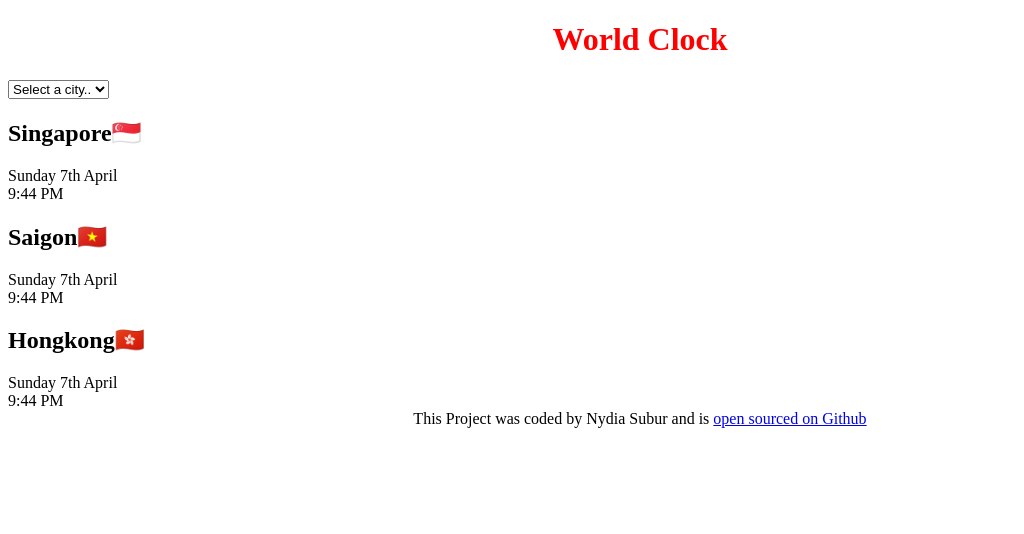
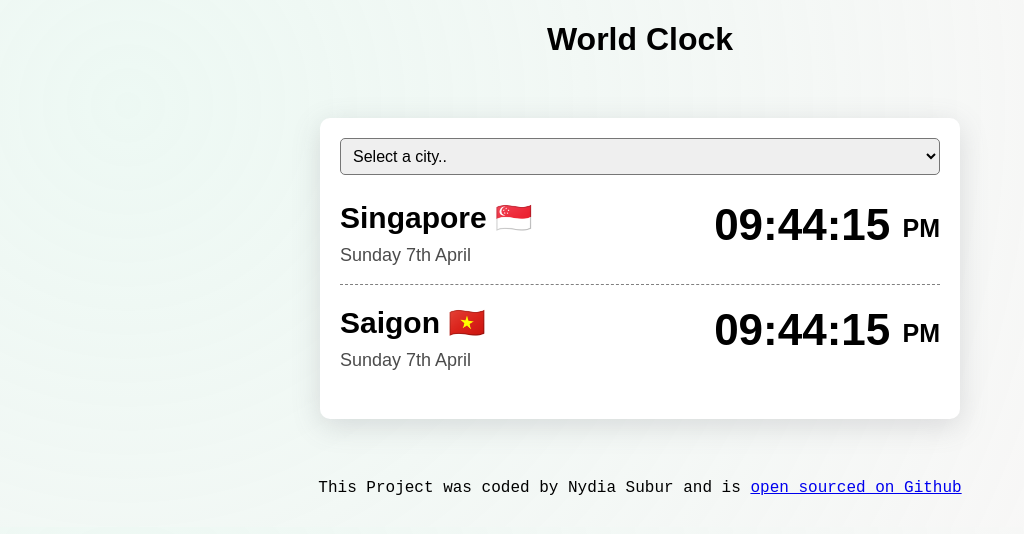
Before and after one commit to nydiasubur/World-Clock-App, a plain HTML site: page index.html in a window 1280 px wide. Shown: the whole page, without its empty margins (0-1024 px from the left). Drawn offline with Linux system fonts and the light colour scheme.

Commit message:
added basic CSS style to HTML structure

```diff
--- a/css/style.css
+++ b/css/style.css
@@ -1,8 +1,69 @@
+body {
+  background: radial-gradient(
+    circle at 10% 20%,
+    rgba(216, 241, 230, 0.46) 0.1%,
+    rgba(233, 226, 226, 0.28) 90.1%
+  );
+}
 h1 {
   text-align: center;
-  color: red;
+  font-family: sans-serif;
+}
+footer {
+  text-align: center;
+  margin: 30px;
+  font-family: "Courier New", Courier, monospace;
 }
 
-footer {
-  text-align: center;
+.main-container {
+  background: white;
+  box-shadow: rgba(100, 100, 111, 0.2) 0px 7px 29px 0px;
+  border-radius: 10px;
+  font-family: sans-serif;
+  max-width: 600px;
+  margin: 60px auto;
+  padding: 20px;
+  //text-align: center;
 }
+
+#city-dropdown {
+  font-size: 16px;
+  padding: 8px;
+}
+
+.cities {
+  display: flex;
+  justify-content: space-between;
+  margin: 20px 0px 10px;
+  border-bottom: 1px dashed grey;
+}
+
+.cities:last-child {
+  border: none;
+}
+h2 {
+  font-size: 30px;
+  margin: 0;
+}
+
+#city-dropdown {
+  display: block;
+  width: 100%;
+  border-radius: 5px;
+  margin-bottom: 25px;
+}
+
+.city-date p {
+  opacity: 0.7;
+  font-size: 18px;
+  margin: 10px 0px 18px;
+}
+.city-time {
+  font-size: 44px;
+  font-weight: bold;
+}
+.city-time small {
+  font-size: 25px;
+  vertical-align: middle;
+  line-height: 36px;
+}
--- a/index.html
+++ b/index.html
@@ -18,23 +18,24 @@
         </select>
 
         <div class="cities">
-        <h2>Singapore🇸🇬</h2>
-        <div class="city-date">Sunday 7th April</div>
-        <div class="city-time">9:44 PM</div>
+            <div class="city-date">
+            <h2>Singapore 🇸🇬</h2>
+            <p>Sunday 7th April</p>
+            </div>
+            <div class="city-time">09:44:15 <small>PM</small></div>
         </div>
 
+
         <div class="cities">
-        <h2>Saigon🇻🇳</h2>
-        <div class="city-date">Sunday 7th April</div>
-        <div class="city-time">9:44 PM</div>
+            <div class="city-date">
+            <h2>Saigon 🇻🇳</h2>
+            <p>Sunday 7th April</p>
+            </div>
+            <div class="city-time">09:44:15 <small>PM</small></div>
+        </div>
     </div>
 
-      <div class="cities">
-        <h2>Hongkong🇭🇰</h2>
-        <div class="city-date">Sunday 7th April</div>
-        <div class="city-time">9:44 PM</div>
-      </div>
-    </div>
+    </body>
 
     <footer>
       This Project was coded by Nydia Subur and is
```
Lines whose indentation alone changed are shown as unchanged.
